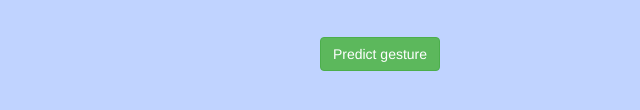
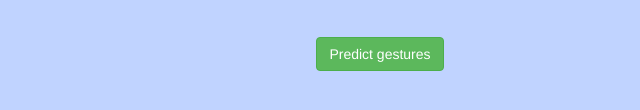
Before and after one commit to nabarun-476/hand-gestures, a plain HTML site: page index.html in a window 1280 px wide. Shown: the part 600-710 px from the top of the page, 640-1280 px from the left. Drawn offline with nearby package versions, Linux system fonts and the light colour scheme; a script that the page names is missing.

Commit message:
Add files via upload

```diff
--- a/index.html
+++ b/index.html
@@ -57,7 +57,7 @@
                 <label>Snapshot - </label>
                 <div id="result"></div>
                 <br><br>
-                <button onclick="check()" class="btn btn-success">Predict gesture</button>
+                <button onclick="check()" class="btn btn-success">Predict gestures</button>
             </div>
 
         </center>
```
